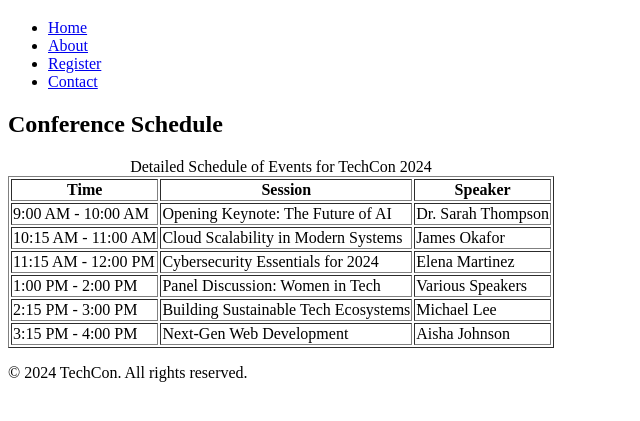
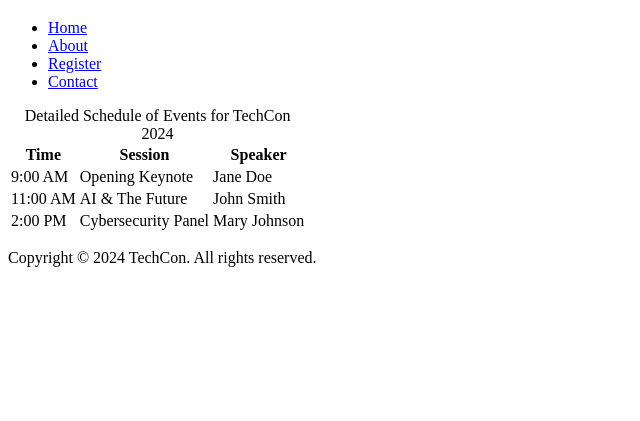
Before and after one commit to Tobigano/TechCon_HTML, a plain HTML site: page techcon_website/schedule.html in a window 1280 px wide. Shown: the part 61-482 px from the top of the page, without its empty margins (0-640 px from the left). Drawn offline with Linux system fonts and the light colour scheme.

Commit message:
Fix schedule.html structure

```diff
--- a/techcon_website/schedule.html
+++ b/techcon_website/schedule.html
@@ -7,10 +7,9 @@
 </head>
 <body>
 
-    <!-- HEADER -->
+    <!-- Header -->
     <header>
         <h1>Schedule for TechCon 2024</h1>
-
         <nav>
             <ul>
                 <li><a href="index.html">Home</a></li>
@@ -21,11 +20,9 @@
         </nav>
     </header>
 
-    <!-- MAIN CONTENT -->
+    <!-- Main Content -->
     <main>
-        <h2>Conference Schedule</h2>
-
-        <table border="1">
+        <table>
             <caption>Detailed Schedule of Events for TechCon 2024</caption>
             <thead>
                 <tr>
@@ -34,50 +31,29 @@
                     <th scope="col">Speaker</th>
                 </tr>
             </thead>
-
             <tbody>
                 <tr>
-                    <td>9:00 AM - 10:00 AM</td>
-                    <td>Opening Keynote: The Future of AI</td>
-                    <td>Dr. Sarah Thompson</td>
+                    <td>9:00 AM</td>
+                    <td>Opening Keynote</td>
+                    <td>Jane Doe</td>
                 </tr>
-
                 <tr>
-                    <td>10:15 AM - 11:00 AM</td>
-                    <td>Cloud Scalability in Modern Systems</td>
-                    <td>James Okafor</td>
+                    <td>11:00 AM</td>
+                    <td>AI & The Future</td>
+                    <td>John Smith</td>
                 </tr>
-
                 <tr>
-                    <td>11:15 AM - 12:00 PM</td>
-                    <td>Cybersecurity Essentials for 2024</td>
-                    <td>Elena Martinez</td>
-                </tr>
-
-                <tr>
-                    <td>1:00 PM - 2:00 PM</td>
-                    <td>Panel Discussion: Women in Tech</td>
-                    <td>Various Speakers</td>
-                </tr>
-
-                <tr>
-                    <td>2:15 PM - 3:00 PM</td>
-                    <td>Building Sustainable Tech Ecosystems</td>
-                    <td>Michael Lee</td>
-                </tr>
-
-                <tr>
-                    <td>3:15 PM - 4:00 PM</td>
-                    <td>Next-Gen Web Development</td>
-                    <td>Aisha Johnson</td>
+                    <td>2:00 PM</td>
+                    <td>Cybersecurity Panel</td>
+                    <td>Mary Johnson</td>
                 </tr>
             </tbody>
         </table>
     </main>
 
-    <!-- FOOTER -->
+    <!-- Footer -->
     <footer>
-        <p>© 2024 TechCon. All rights reserved.</p>
+        <p>Copyright © 2024 TechCon. All rights reserved.</p>
     </footer>
 
 </body>
```
